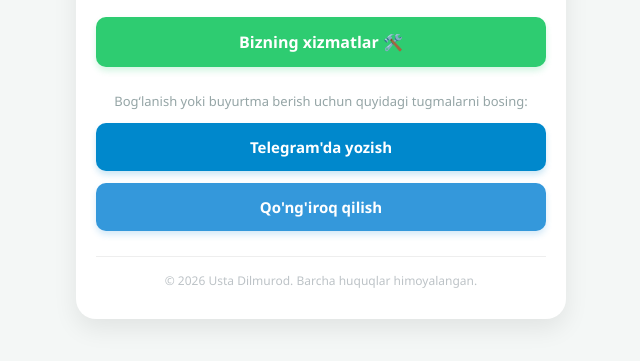
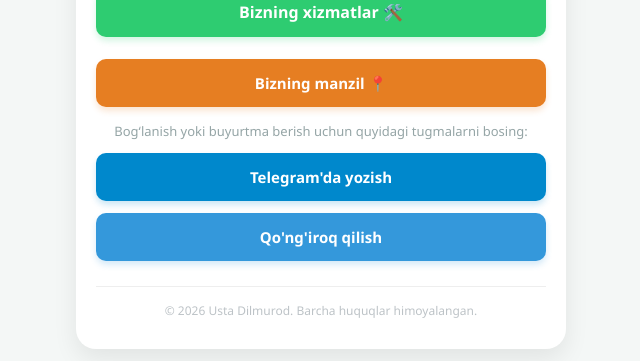
Before and after one commit to eshboyevtemur3-stack/Vizitka, a plain HTML site: page index.html in a window 1280 px wide. Shown: the part 330-691 px from the top of the page, without its empty margins (319-959 px from the left). Drawn offline with Linux system fonts and the light colour scheme.

Commit message:
Update index.html

```diff
--- a/index.html
+++ b/index.html
@@ -78,7 +78,7 @@
         }
 
         .services-content.open {
-            max-height: 2000px; /* Hamma narsa sig'ishi uchun */
+            max-height: 2000px;
             padding: 15px;
             margin-bottom: 20px;
             border: 1px solid #eef2f3;
@@ -112,7 +112,7 @@
             color: #34495e;
         }
 
-        /* Aloqa tugmalari */
+        /* Aloqa va Manzil tugmalari */
         .btn {
             display: block;
             background: #3498db;
@@ -138,6 +138,15 @@
             background: #006699;
         }
 
+        /* Manzil tugmasi uchun yangi rang */
+        .btn-location {
+            background: #e67e22;
+            box-shadow: 0 4px 6px rgba(230, 126, 34, 0.2);
+        }
+        .btn-location:hover {
+            background: #d35400;
+        }
+
         .call-text {
             font-size: 13px;
             color: #95a5a6;
@@ -159,8 +168,10 @@
     <h1>Usta Dilmurod</h1>
     <div class="subtitle">Professional taʼmirlash va diagnostika xizmatlari</div>
 
+    <!-- Xizmatlarni ochish tugmasi -->
     <div class="services-trigger" onclick="toggleServices()">Bizning xizmatlar 🛠️</div>
 
+    <!-- Ichki ro'yxat -->
     <div class="services-content" id="servicesMenu">
 
         <div class="service-item">
@@ -205,6 +216,9 @@
 
     </div>
 
+    <!-- Yangi qo'shilgan manzil tugmasi -->
+    <a href="https://maps.app.goo.gl/ue68Foqxzyz5vtiR6" target="_blank" class="btn btn-location">Bizning manzil 📍</a>
+
     <p class="call-text">Bogʻlanish yoki buyurtma berish uchun quyidagi tugmalarni bosing:</p>
 
     <a href="https://t.me/dilmurod_usta1626" target="_blank" class="btn btn-tg">Telegram'da yozish</a>
```
